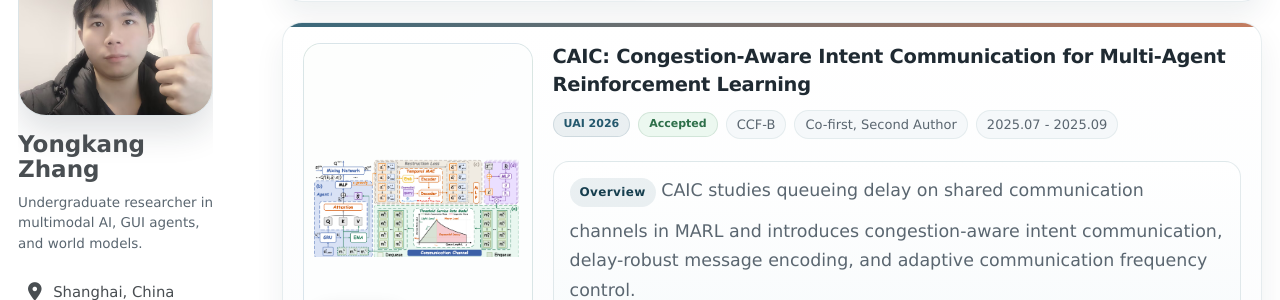
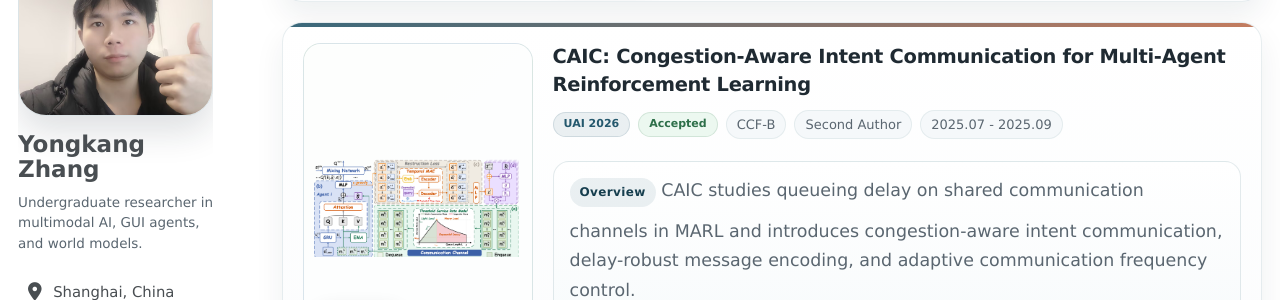
Before and after one commit to calmee4/Yongkang_CV, a Jekyll site: the page built from _pages/about.md, in a window 1280 px wide and 900 px high, scrolled down 2206 px. Shown: the part 143-443 px from the top of the window. Built offline with Jekyll 4.4.1, drawn with Linux system fonts in a browser that asks for light colours.

Commit message:
Label CAIC (UAI 2026) as Second Author on homepage.
Co-authored-by: Cursor <cursoragent@cursor.com>

```diff
--- a/_pages/about.md
+++ b/_pages/about.md
@@ -183,7 +183,7 @@ Publications
           <span class="pub-list-badge">UAI 2026</span>
           <span class="pub-status pub-status--accepted">Accepted</span>
           <span>CCF-B</span>
-          <span>Co-first, Second Author</span>
+          <span>Second Author</span>
           <span>2025.07 - 2025.09</span>
         </div>
         <div class="paper-summary">
@@ -250,7 +250,7 @@ Publications
       <span class="pub-list-badge">UAI 2026</span>
       <span class="pub-status pub-status--accepted">Accepted</span>
       <span class="pub-list-title">CAIC: Congestion-Aware Intent Communication for Multi-Agent Reinforcement Learning</span><br>
-      <span class="pub-list-authors">Co-first, Second Author · CCF-B · 2025.07 - 2025.09</span>
+      <span class="pub-list-authors">Second Author · CCF-B · 2025.07 - 2025.09</span>
       <span class="pub-list-note">Delay-aware intent communication under shared-channel congestion and queueing delay. <a class="pub-inline-link" href="{{ '/publications/caic/' | relative_url }}#overview">Overview</a></span>
     </li>
     <li>
```
